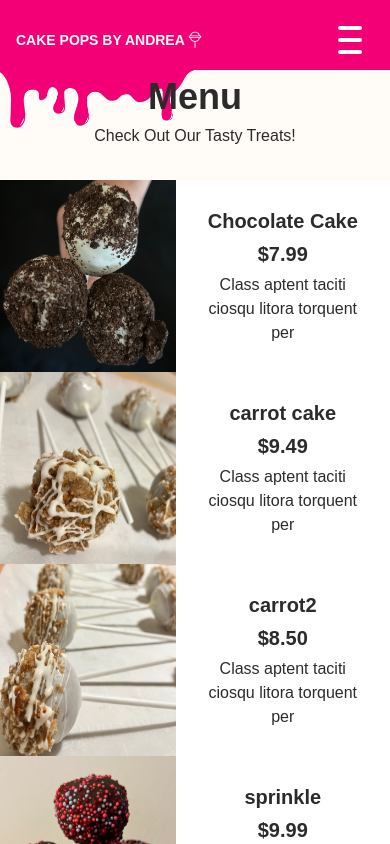
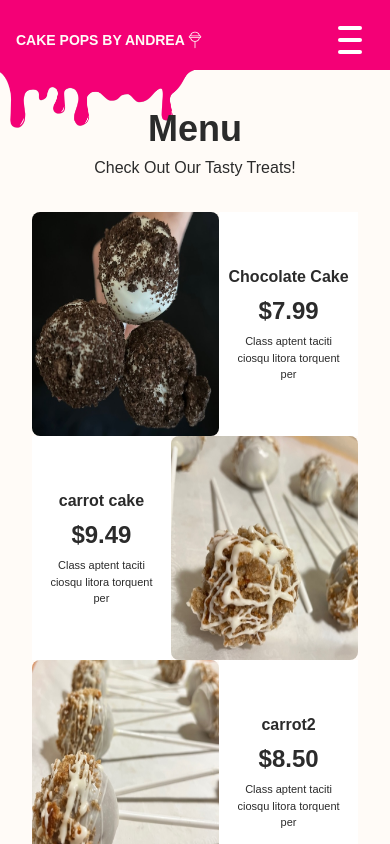
Before and after one commit to allentevyaw/cake-pops, a React (Vite) app: page /cake-pops/menu in a window 390 px wide. Shown: the top 844 px of the page. Built offline with nearby package versions, Linux system fonts and the light colour scheme.

Commit message:
menu changes

```diff
--- a/src/pages/Menu.jsx
+++ b/src/pages/Menu.jsx
@@ -6,16 +6,14 @@ import {CiLollipop} from 'react-icons/ci'
 
 
 
+const Menu = () => {
 
-
-const Menu = () => {
-const { title, subtitle, menuItems, btnText } = menuData;
-
+const { title, subtitle, menuItems } = menuData;
 
   return (
-    <section className='min-h-[780px] bg-[#FFFBF7] text-[#2B2B2B]'>
+    <section className=' bg-[#FFFBF7] text-[#2B2B2B] p-8'>
       {/* background */}
-      <div className='w-full max-w-[1800px]'></div>
+      <div className='w-full'></div>
       {/* text */}
       <div>
         <motion.div
@@ -23,11 +21,11 @@ const { title, subtitle, menuItems, btnText } = menuData;
           initial='hidden'
           whileInView={'show'}
           viewport={{ once: false, amount: 0.1 }}
-          className='container mx-auto flex flex-col items-center text-center'
+          className='container mx-auto flex flex-col items-center text-center justify-center'
         >
           <motion.h2
             variants={fadeIn('down', 'tween', 0.2, 1.6)}
-            className='capitalize max-w-[400px] text-center text-[36px] font-bold'
+            className='capitalize text-center text-[36px] font-bold'
           >
             {title}
           </motion.h2>
@@ -57,37 +55,37 @@ const { title, subtitle, menuItems, btnText } = menuData;
         }}
         className=''
       >
-        <div className='container mx-auto'>
-          <div className='min-h-[590px] mb-8 md:mb-4 xl:mb-16'>
+        <div className='container mx-auto flex justify-center'>
+          <div className='mb-8 md:mb-4 xl:mb-16'>
             {/* grid */}
-            <div className='grid grid-cols-1 lg:grid-cols-4 min-h-[590px]'>
+            <div className=''>
               {menuItems.map((item, index) => {
                 // destructure item
                 const { image, name, price, description } = item;
                 return (
                   <div key={index}>
-                    <div className='flex flex-row lg:flex-col h-full'>
+                    <div className='flex h-full'>
                       {/* image */}
                       {/* reverse order for the first image and the last one */}
                       <div
-                        className={`w-[45%] md:w-auto ${
+                        className={`w-auto ${
                           index === 1 || index === 3
-                            ? 'lg:order-1'
+                            ? 'order-1'
                             : 'order-none'
                         } `}
                       >
-                        <img src={image} alt='' className='w-48 h-48 md:w-96 md:h-96'/>
+                        <img src={image} alt={name} className='w-56 h-56 md:w-72 md:h-72 rounded-lg'/>
                       </div>
                       {/* text */}
-                      <div className='bg-white flex-1 flex flex-col justify-center px-6 lg:p-12 lg:max-h-[250px] xl:max-h-max'>
-                        <div className='text-center'>
-                          <div className='text-xl font-semibold text-dark xl:text-2xl'>
+                      <div className='bg-white flex flex-col justify-center md:p-6 w-[51%]'>
+                        <div className='text-center flex-col'>
+                          <div className='text-l font-semibold text-dark xl:text-2xl'>
                             {name}
                           </div>
-                          <div className='my-1 text-[20px] lg:text-[40px] lg:my-6 text-accent font-semibold'>
+                          <div className='my-1 text-[24px] lg:text-[40px] lg:my-6 text-accent font-semibold'>
                             {price}
                           </div>
-                          <div>{description}</div>
+                          <div className='px-4 text-[11px]'>{description}</div>
                         </div>
                       </div>
                     </div>
@@ -96,13 +94,16 @@ const { title, subtitle, menuItems, btnText } = menuData;
               })}
             </div>
           </div>
+        </div>
+
           <button className='bg-gradient-to-r from-purple-300 to-[#F40076] font-semibold text-white
           rounded-lg mb-10 p-3 shadow-lg hover:scale-[110%] duration-200 flex justify-center'>
             <span className='flex items-center'>
                 <h1>LET'S POP </h1>
                 <CiLollipop className='hover:rotate-180 duration-300 text-[22px]'/>
               </span>
-          </button>         </div>
+          </button>
+
       </motion.div>
     </section>
   )
```
